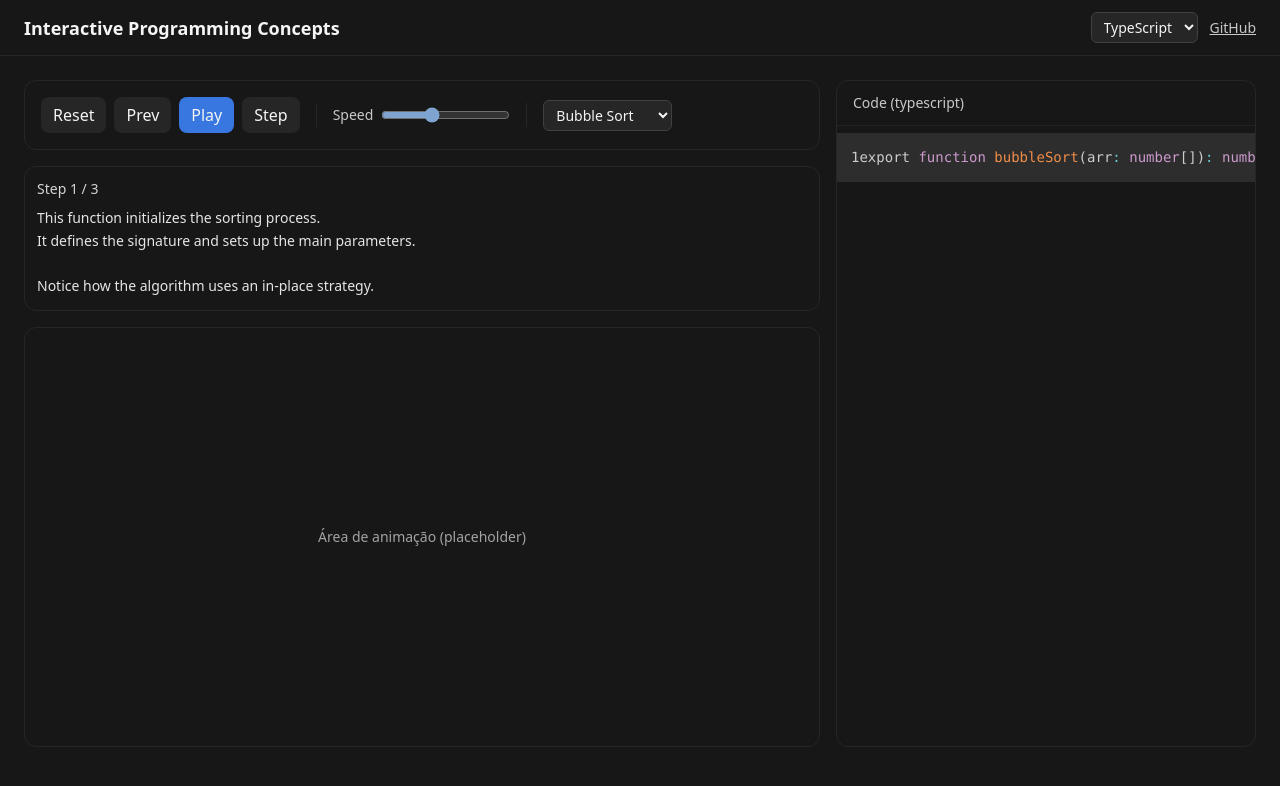
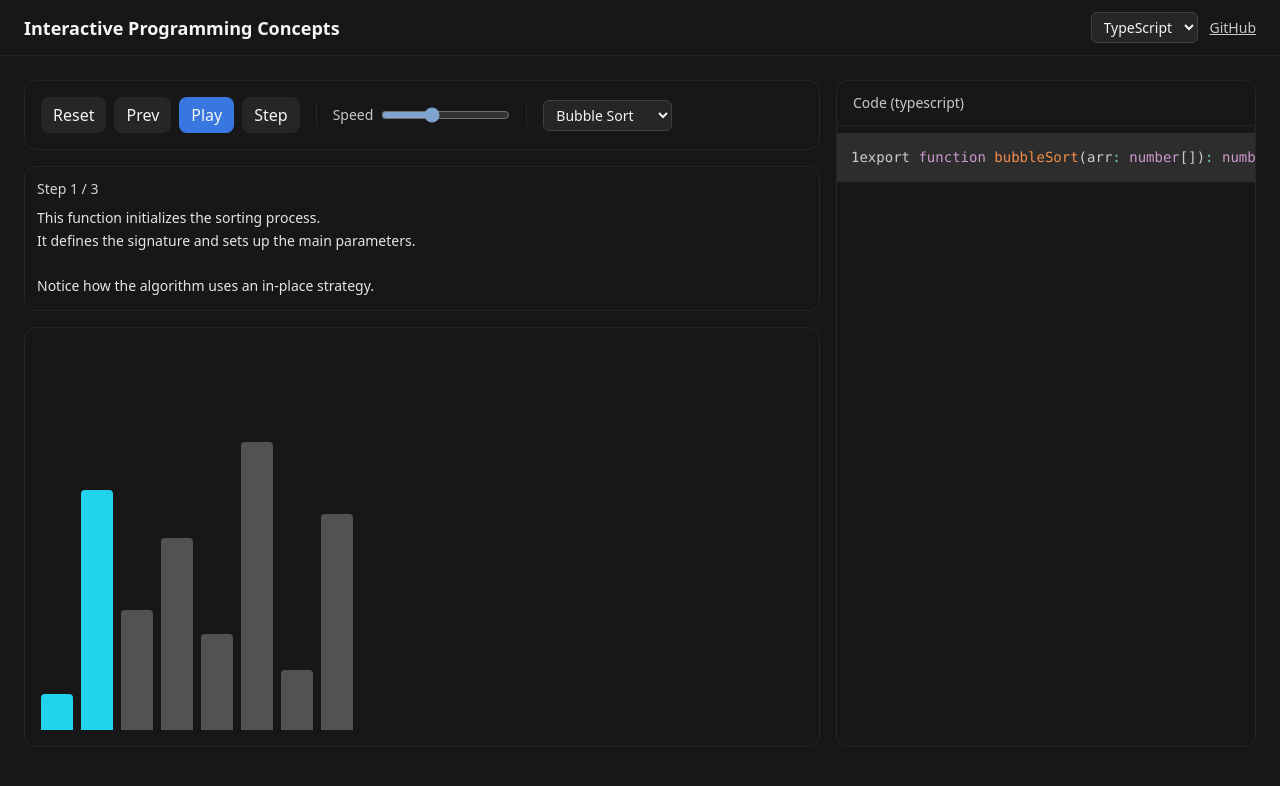
Before and after one commit to leanite/interactive-programming-concepts, a React (Vite) app: page / in a window 1280 px wide. Shown: the top 786 px of the page. Built offline with nearby package versions, Linux system fonts and the light colour scheme.

Commit message:
feat: connect Canvas to step index and show focused bars synced with runner

```diff
--- a/src/App.tsx
+++ b/src/App.tsx
@@ -1,18 +1,22 @@
 import yaml from "js-yaml";
-import { useState, useEffect } from "react";
+import { useState, useEffect, useMemo } from "react";
 import TopBar from "./components/TopBar";
 import Controls from "./components/Controls";
 import StepInfo from "./components/StepInfo";
 import Canvas from "./components/Canvas";
 import CodePanel from "./components/CodePanel";
 import { useStepRunner } from "./hooks/useStepRunner";
-import type { StepSequence, StepFile, Language } from "@types";
+import type { StepSequence, StepFile, Language, VisualizationState } from "@types";
 
 export default function App() {
   // App holds the current language state (kept from previous commit)
   const [language, setLanguage] = useState<Language>("typescript");
+  const [steps, setSteps] = useState<StepSequence>([]);
 
-  const [steps, setSteps] = useState<StepSequence>([]);
+  const baseValues = useMemo<number[]>(
+    () => [12, 80, 40, 64, 32, 96, 20, 72],
+    []
+  );
 
   useEffect(() => {
     let active = true;
@@ -82,6 +86,19 @@ export default function App() {
     initialSpeedMs: 700,
   });
 
+  const visualState: VisualizationState = useMemo(() => {
+    if (baseValues.length === 0) {
+      return { values: [], focus: undefined };
+    }
+    const j = runner.index % baseValues.length;
+    const i1 = j;
+    const i2 = (j + 1) % baseValues.length;
+    return {
+      values: baseValues,
+      focus: { i1, i2 },
+    };
+  }, [runner.index, baseValues]);
+
   // Compute highlight range for CodePanel based on current step
   const highlight = runner.current
     ? { start: runner.current.lineStart, end: runner.current.lineEnd }
@@ -113,7 +130,7 @@ export default function App() {
             note={runner.current?.note ?? null}
           />
 
-          <Canvas />
+          <Canvas state={visualState} />
         </section>
 
         <CodePanel language={language} highlight={highlight} />
--- a/src/components/Canvas.tsx
+++ b/src/components/Canvas.tsx
@@ -1,7 +1,33 @@
-export default function Canvas() {
+import type { VisualizationState } from "../types/visual";
+
+type Props = {
+  state: VisualizationState;
+};
+
+export default function Canvas({ state }: Props) {
+  const { values, focus } = state;
+
+  // Guard: keep within bounds and avoid runtime issues
+  const f1 = focus?.i1 ?? -1;
+  const f2 = focus?.i2 ?? -1;
+
   return (
-    <div className="bg-neutral-900 rounded-xl p-4 border border-neutral-800 h-[420px] flex items-center justify-center">
-      <span className="text-neutral-400 text-sm">Área de animação (placeholder)</span>
+    <div className="bg-neutral-900 rounded-xl p-4 border border-neutral-800 h-[420px] flex items-end gap-2 overflow-hidden">
+      {/* Render one bar per value; emphasize focused indices */}
+      {values.map((h, i) => {
+        const isFocused = i === f1 || i === f2;
+
+        return (
+          <div
+            key={i}
+            className={`w-6 md:w-7 lg:w-8 rounded-t ${
+              isFocused ? "bg-cyan-400" : "bg-neutral-600"
+            }`}
+            style={{ height: `${Math.max(4, h) * 3}px` }} // scale for visibility
+            title={`index=${i}, value=${h}`}
+          />
+        );
+      })}
     </div>
   );
 }
--- a/src/types/index.ts
+++ b/src/types/index.ts
@@ -1,2 +1,3 @@
 export * from "./language";
 export * from "./step";
+export * from "./visual";
--- /dev/null
+++ b/src/types/visual.ts
@@ -0,0 +1,9 @@
+export type Focus = {
+    i1: number;      // index of the primary focused bar
+    i2?: number;     // optional secondary (e.g., adjacent compare)
+};
+
+export type VisualizationState = {
+    values: number[]; // heights or magnitudes to draw
+    focus?: Focus;    // which indices are currently emphasized
+};
```
